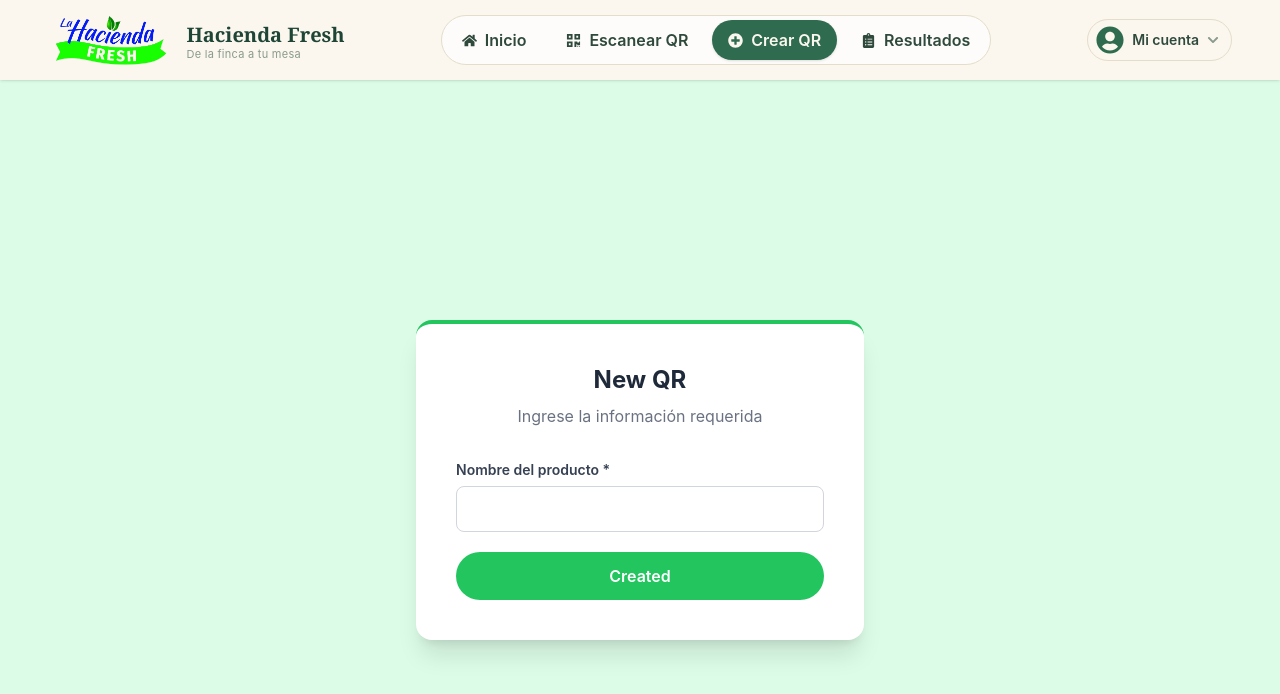
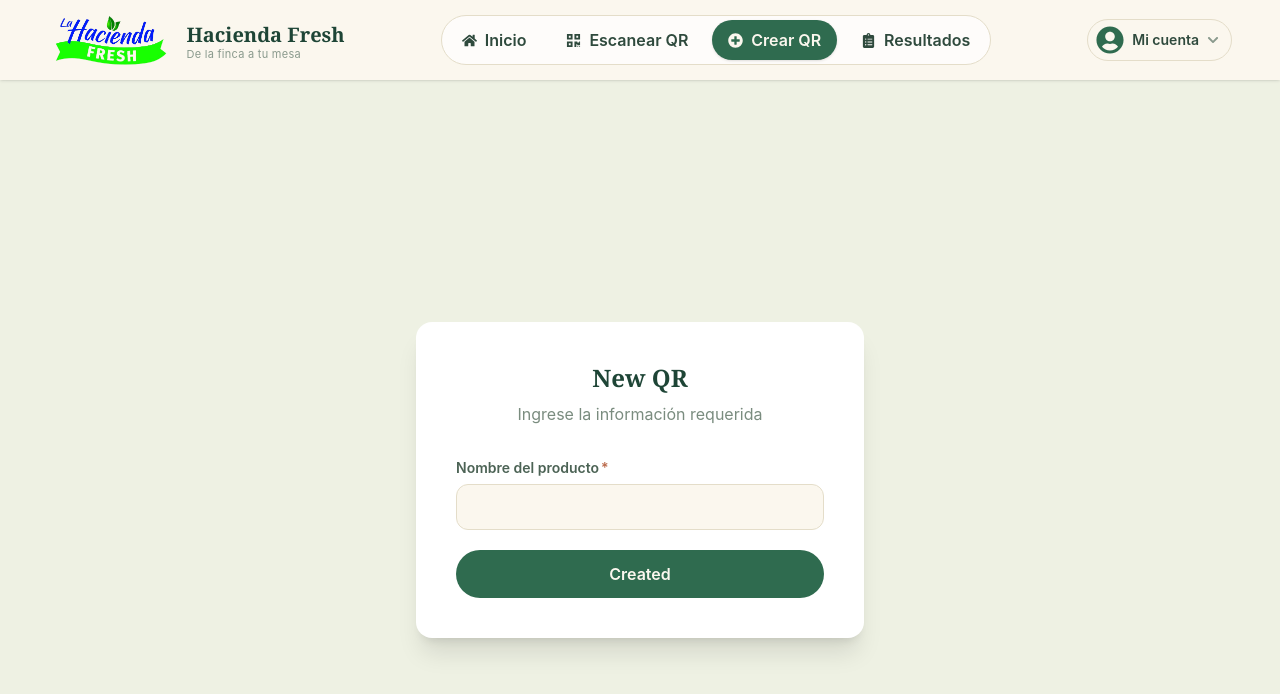
Before and after one commit to BryanOlague/QRScanner, a React (Vite) app: page /qrCreated in a window 1280 px wide. Shown: the top 694 px of the page. Built offline with nearby package versions, Linux system fonts and the light colour scheme.

Commit message:
Mejorando el diseño del componente FormCard y TextField

```diff
--- a/src/components/FormCard.tsx
+++ b/src/components/FormCard.tsx
@@ -39,19 +39,20 @@ export default function FormCard<T extends Record<string, unknown>>({
   };
 
   return (
-    <div className="bg-[#DCFCE7] flex items-center justify-center min-h-screen px-4 py-8 sm:px-6">
-      <div className="bg-white p-6 sm:p-8 md:p-10 rounded-2xl shadow-xl w-full max-w-sm sm:max-w-md border-t-4 border-[#22C55E]">
+    <div className="bg-[#EEF1E3] flex items-center justify-center min-h-screen px-4 py-8 sm:px-6">
+      <div className="relative bg-white rounded-2xl shadow-xl w-full max-w-sm sm:max-w-md overflow-hidden">
+        <div className="p-6 sm:p-8 md:p-10">
           <div className="text-center mb-6 sm:mb-8">
             {badge && (
-            <span className="inline-block bg-[#DCFCE7] text-[#166534] text-xs sm:text-sm font-semibold px-3 py-1 rounded-full mb-3">
+              <span className="inline-block bg-[#F3E7CE] text-[#8A5A2B] text-xs sm:text-sm font-semibold px-3 py-1 rounded-full mb-3">
                 {badge}
               </span>
             )}
-          <h2 className="text-xl sm:text-2xl font-bold text-gray-800 break-words">
+            <h2 className="font-serif text-xl sm:text-2xl font-semibold text-[#1E4536] break-words">
               {title}
             </h2>
             {subtitle && (
-            <p className="text-gray-500 text-sm sm:text-base mt-2">
+              <p className="text-[#7A8C7F] text-sm sm:text-base mt-2">
                 {subtitle}
               </p>
             )}
@@ -64,11 +65,11 @@ export default function FormCard<T extends Record<string, unknown>>({
               type="submit"
               disabled={isSubmitting}
               className="
-              w-full bg-[#22C55E] text-white font-semibold
+                w-full bg-[#2F6B4F] text-[#FBF7EE] font-semibold
                 px-4 py-2.5 sm:py-3 rounded-full
                 transition-all duration-300
-              hover:bg-[#16A34A]
-              focus:outline-none focus:ring-2 focus:ring-[#22C55E] focus:ring-offset-2
+                hover:bg-[#1E4536]
+                focus:outline-none focus:ring-2 focus:ring-[#4C9A6A] focus:ring-offset-2
                 active:scale-[0.98]
                 disabled:opacity-60
               "
@@ -80,5 +81,6 @@ export default function FormCard<T extends Record<string, unknown>>({
           </form>
         </div>
       </div>
+    </div>
   );
 }
--- a/src/components/TextField.tsx
+++ b/src/components/TextField.tsx
@@ -19,9 +19,10 @@ export function TextField({
     <div>
       <label
         htmlFor={id}
-        className="block text-gray-700 text-sm font-semibold mb-1.5"
+        className="block text-[#4C6355] text-xs sm:text-sm font-semibold mb-1.5"
       >
-        {label} {required && "*"}
+        {label}
+        {required && <span className="text-[#BB6B4C] ml-0.5">*</span>}
       </label>
       <input
         type="text"
@@ -32,10 +33,11 @@ export function TextField({
         onChange={(e) => onChange(e.target.value)}
         className="
           w-full px-4 py-2.5
-          border border-gray-300 rounded-lg
-          text-gray-700 text-sm sm:text-base
-          transition-all duration-200
-          focus:outline-none focus:ring-2 focus:ring-[#22C55E] focus:border-[#22C55E]
+          bg-[#FBF7EE] border border-[#E4DDC9] rounded-xl
+          text-[#2F4A3D] text-sm sm:text-base
+          placeholder:text-[#A9B6AC]
+          transition-colors duration-300
+          focus:outline-none focus:bg-white focus:border-[#4C9A6A] focus:ring-2 focus:ring-[#4C9A6A]/30
         "
       />
     </div>
```
Lines whose indentation alone changed are shown as unchanged.
